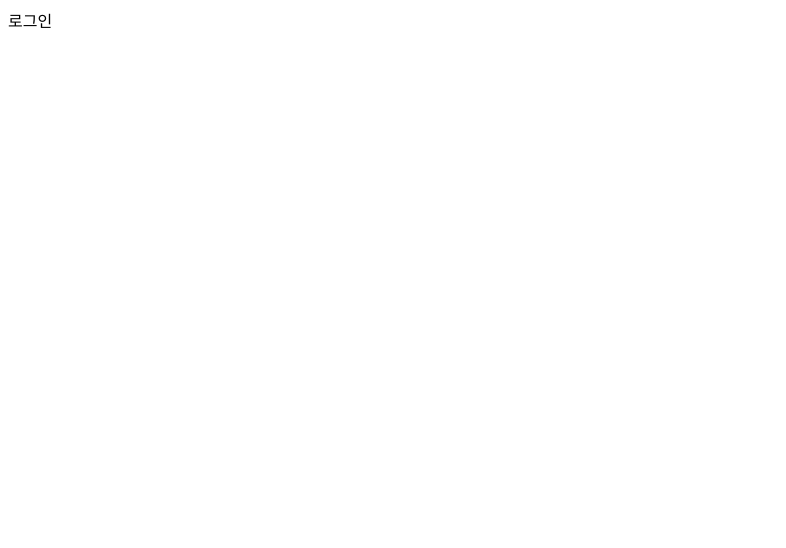
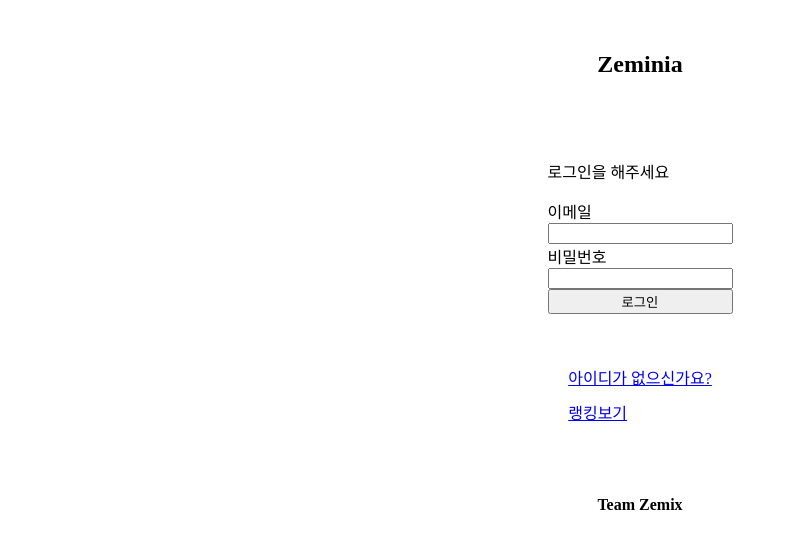
Before and after one commit to zlhunzzing/Zeminia-client2, a React (Create React App) app: page /login in a window 1280 px wide. Shown: the top 548 px of the page, without its empty margins (0-786 px from the left). Built offline with nearby package versions, Linux system fonts and the light colour scheme.

Commit message:
login, signup

```diff
--- a/src/App.js
+++ b/src/App.js
@@ -13,25 +13,43 @@ import './App.css';
 
 class App extends React.Component {
   state = {
-    isLogin: false
+    isLogin: false,
+    user: null,
+    signup: false
   }
 
+  login(info) {
+    this.setState({
+      isLogin: true,
+      user: info
+    })
+  }
+
+  signup() {
+    this.setState({
+      signup: true,
+      user: null,
+      isLogin: false
+    }, () => this.setState({signup:false}))
+  }
   render() {
     const { isLogin } = this.state
 
     return (
+      <div>
       <Switch>
+      <Route path="/login" render={() =>
+            isLogin ? <Redirect to="/battle" />:
+            <Login login={this.login.bind(this)} isLogin={isLogin} />} />
+          <Route
+            exact
+            path="/signup"
+            render={() => this.state.signup?<Redirect to='/login' />:<Signup signup={this.signup.bind(this)} isLogin={isLogin} />}
+          />
         <Route
         path="/login"
         render={() => (
-          <Login></Login>
-        )}
-        />
-        <Route
-        exact
-        path="/signup"
-        render={() => (
-          <Signup></Signup>
+          <Login login={this.login.bind(this)}></Login>
         )}
         />
         <Route
@@ -58,6 +76,7 @@ class App extends React.Component {
             }}
           />
       </Switch>
+      </div>
     );
 
   }
--- a/src/pages/Login.js
+++ b/src/pages/Login.js
@@ -1,14 +1,65 @@
 import React from 'react';
+import { Link } from 'react-router-dom';
 
 class Login extends React.Component {
     constructor(props) {
         super(props);
-        this.state = {  }
+        this.state = { email: '', password: '' }
+        this.handleInput = this.handleInput.bind(this);
+    }
+    handleInput = key => e => {
+        this.setState({ [key]: e.target.value})
     }
     render() {
         return (
-            <div>
-                로그인
+            <div style={{
+                display: 'flex',
+                alignItems: 'center',
+                justifyContent: 'space-around',
+                flexDirection: 'column',
+                height: '550px'
+            }}>
+                <h2>Zeminia</h2>
+                <form onSubmit={e=>{
+                    e.preventDefault();
+                    // fetch('http://localhost:5001/login',{
+                    //     method: 'POST',
+                    //     headers: {
+                    //     'Content-Type': 'application/json'
+                    //     },
+                    //     credentials: 'include',
+                    //     body: JSON.stringify(this.state)
+                    // })
+                    // .then(user=>{
+                    //     return user.json();
+                    //   })
+                    //   .then(info=>{
+                    //     this.props.login(info);
+                    //   })
+                    this.props.login()
+                }}>
+                    <p>로그인을 해주세요</p>
+                    <div style={{
+                        display: 'flex',
+                        flexDirection: 'column'
+                    }}>
+                    <label htmlFor="email">이메일</label>
+                    <input onChange={this.handleInput('email')} type="text" name="email"></input>
+                    <label htmlFor="password">비밀번호</label>
+                    <input onChange={this.handleInput('password')} type="text" name="password"></input>
+                    <button type="submit">로그인</button>
+                    </div>
+                </form>
+                <div style={{
+                    display: 'flex',
+                    flexDirection: 'column',
+                    justifyContent: 'space-around',
+                    height: '70px'
+                }}>
+                <Link to="/signup">아이디가 없으신가요?</Link>
+                <Link to="/ranking">랭킹보기</Link>
+                </div>
+                <h4>Team Zemix </h4>
             </div>
          );
     }
--- a/src/pages/Ranking.js
+++ b/src/pages/Ranking.js
@@ -8,7 +8,30 @@ class Ranking extends React.Component {
     render() {
         return (
             <div>
-                랭킹
+                <h2>캐릭터 랭킹</h2>
+                <table>
+                    <tr>
+                        <th>
+                        순위
+                        </th>
+                        <th>
+                        캐릭터
+                        </th>
+                        <th>
+                        레벨
+                        </th>
+                        <th>
+                        HP
+                        </th>
+                        <th>
+                        공격력
+                        </th>
+                        <th>
+                        점수
+                        </th>
+                    </tr>
+                </table>
+                <button>뒤로가기</button>
             </div>
          );
     }
--- a/src/pages/Signup.js
+++ b/src/pages/Signup.js
@@ -1,14 +1,54 @@
 import React from 'react';
+import { Link } from 'react-router-dom';
 
 class Signup extends React.Component {
     constructor(props) {
         super(props);
-        this.state = {  }
+        this.state = { email: '', password: '' }
+        this.handleInput = this.handleInput.bind(this);
+    }
+    handleInput = key => e => {
+        this.setState({ [key]: e.target.value})
     }
     render() {
         return (
-            <div>
-                회원가입
+            <div style={{
+                display: 'flex',
+                alignItems: 'center',
+                justifyContent: 'space-around',
+                flexDirection: 'column',
+                height: '550px'
+            }}>
+                <h2>Zeminia</h2>
+                <form onSubmit={e=>{
+                    e.preventDefault();
+                    // fetch('http://localhost:5001/signup',{
+                    //     method: 'POST',
+                    //     headers: {
+                    //     'Content-Type': 'application/json'
+                    //     },
+                    //     body: JSON.stringify(this.state)
+                    // }).then(()=>{
+                    //     this.props.signup();
+                    //   })
+                    this.props.signup();
+                }}>
+
+                    <p>회원가입을 해주세요</p>
+                    <div style={{
+                        display: 'flex',
+                        flexDirection: 'column'
+                    }}>
+                    <label htmlFor="email">이메일</label>
+                    <input onChange={this.handleInput('email')} type="text" name="email"></input>
+                    <label htmlFor="password">비밀번호</label>
+                    <input onChange={this.handleInput('password')} type="text" name="password"></input>
+                    <button type="submit">로그인</button>
+                    </div>
+                </form>
+                <Link to="/login">로그인 하기?</Link>
+                <Link to="/ranking">랭킹보기</Link>
+                <h4>Team Zemix </h4>
             </div>
          );
     }
```
Also changed, not shown: 1 other file (tests, documents, lock files or other folders).
